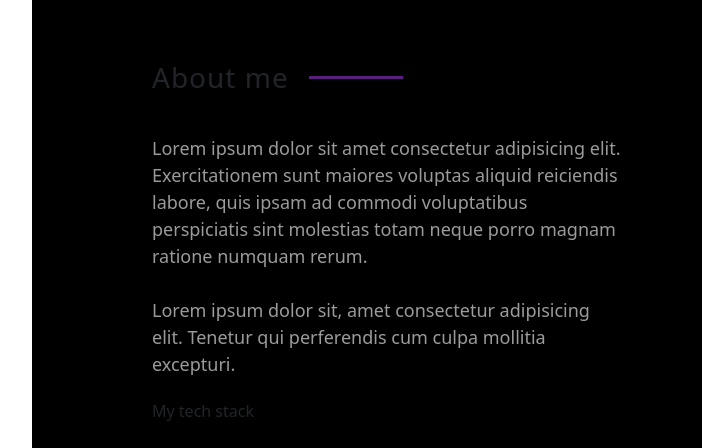
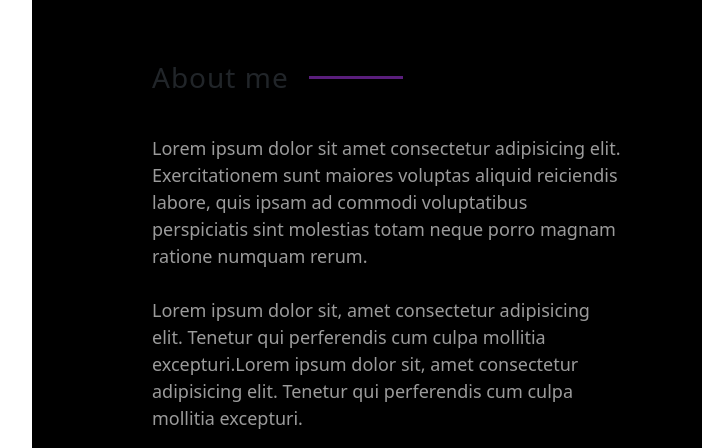
Before and after one commit to juliusvdw/personal-portfolio, a Gatsby site: page / in a window 1280 px wide. Shown: the part 840-1288 px from the top of the page, 68-770 px from the left. Built offline with nearby package versions, Linux system fonts and the light colour scheme; Gatsby itself is replaced by a stand-in of ours.

```diff
--- a/src/components/AboutSection.js
+++ b/src/components/AboutSection.js
@@ -11,7 +11,7 @@
             <div className  = 'about-container' style = {containerStyle}>
                 <div className = 'about-text' style = {textContainerStyle}>
                     <h3 style = {aboutHeadingStyle} className = 'd-flex'>About me <hr style = {headingLineStyle} /></h3>
-                    <p style = {aboutSubtextStyle}>Lorem ipsum dolor sit amet consectetur adipisicing elit. Exercitationem sunt maiores voluptas aliquid reiciendis labore, quis ipsam ad commodi voluptatibus perspiciatis sint molestias totam neque porro magnam ratione numquam rerum. <br /> <br /> Lorem ipsum dolor sit, amet consectetur adipisicing elit. Tenetur qui perferendis cum culpa mollitia excepturi.</p>
+                    <p style = {aboutSubtextStyle}>Lorem ipsum dolor sit amet consectetur adipisicing elit. Exercitationem sunt maiores voluptas aliquid reiciendis labore, quis ipsam ad commodi voluptatibus perspiciatis sint molestias totam neque porro magnam ratione numquam rerum. <br /> <br /> Lorem ipsum dolor sit, amet consectetur adipisicing elit. Tenetur qui perferendis cum culpa mollitia excepturi.Lorem ipsum dolor sit, amet consectetur adipisicing elit. Tenetur qui perferendis cum culpa mollitia excepturi. </p>
                     <h6 className = 'mt-4'>My tech stack</h6>
                     <div className = 'technologies-container d-flex ' style = {techContainerStyle}>
                         <div style = {{flex:'1'}}>
```
